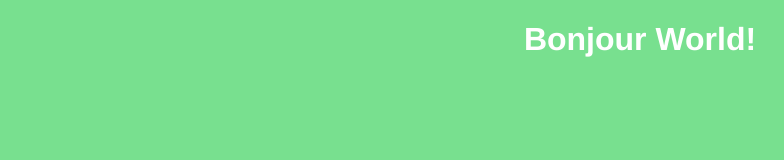
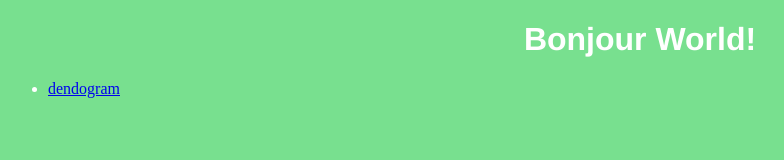
Before and after one commit to ncalaelen/testgit, a plain HTML site: page index.html in a window 1280 px wide. Shown: the whole page, without its empty margins (0-784 px from the left). Drawn offline with Linux system fonts and the light colour scheme.

Commit message:
Update index.html

```diff
--- a/index.html
+++ b/index.html
@@ -1,3 +1,4 @@
+
 <!DOCTYPE html>
 <html>
 	<head>
@@ -19,5 +20,8 @@
 	</style>
 	<body>
 		<h1>Bonjour World!</h1>
+		<ul>
+			<li><a href="dendogram.html">dendogram</a></li>
+		</ul>
 	</body>
 </html>
```
